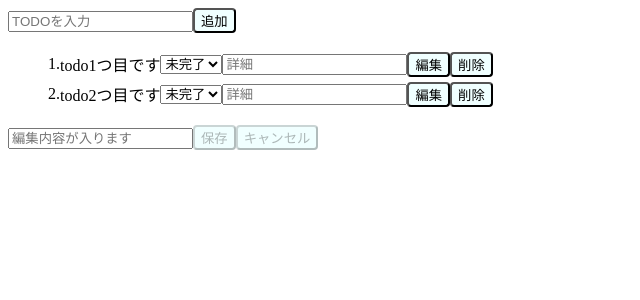
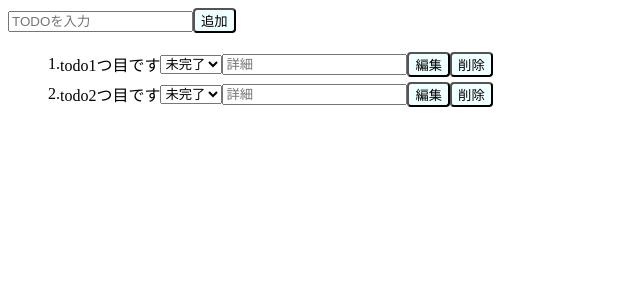
Before and after one commit to TaiyoMaruyama/React-todo-app, a React (Create React App) app: page / in a window 1280 px wide. Shown: the top 300 px of the page, without its empty margins (0-640 px from the left). Built offline with nearby package versions, Linux system fonts and the light colour scheme.

Commit message:
change the position edit input area

```diff
--- a/package.json
+++ b/package.json
@@ -8,7 +8,7 @@
     "@testing-library/user-event": "^13.5.0",
     "react": "^18.2.0",
     "react-dom": "^18.2.0",
-    "react-scripts": "5.0.1",
+    "react-scripts": "^5.0.1",
     "web-vitals": "^2.1.4"
   },
   "scripts": {
--- a/src/App.jsx
+++ b/src/App.jsx
@@ -61,6 +61,22 @@
   return (
     <>
       <div className="main-page">
+        {editBool ? (
+          <div className="edit-area">
+            <input
+              type="text"
+              value={editTodo}
+              onChange={onChangeEditTodo}
+              placeholder="編集内容が入ります"
+            />
+            <button disabled={!editBool} onClick={editSaveButton}>
+              保存
+            </button>
+            <button disabled={!editBool} onClick={cancelEdit}>
+              キャンセル
+            </button>
+          </div>
+        ) : (
           <div className="input-area">
             <input
               type="text"
@@ -70,6 +86,7 @@
             />
             <button onClick={addTodo}>追加</button>
           </div>
+        )}
 
         <div className="todo-list-area">
           <ul>
@@ -100,20 +117,6 @@
             })}
           </ul>
         </div>
-        <div className="edit-area">
-          <input
-            type="text"
-            value={editTodo}
-            onChange={onChangeEditTodo}
-            placeholder="編集内容が入ります"
-          />
-          <button disabled={!editBool} onClick={editSaveButton}>
-            保存
-          </button>
-          <button disabled={!editBool} onClick={cancelEdit}>
-            キャンセル
-          </button>
-        </div>
       </div>
     </>
   );
```
Also changed, not shown: public/index.html (+1 -21 lines), 1 other file (tests, documents, lock files or other folders). Lines whose indentation alone changed are shown as unchanged.
